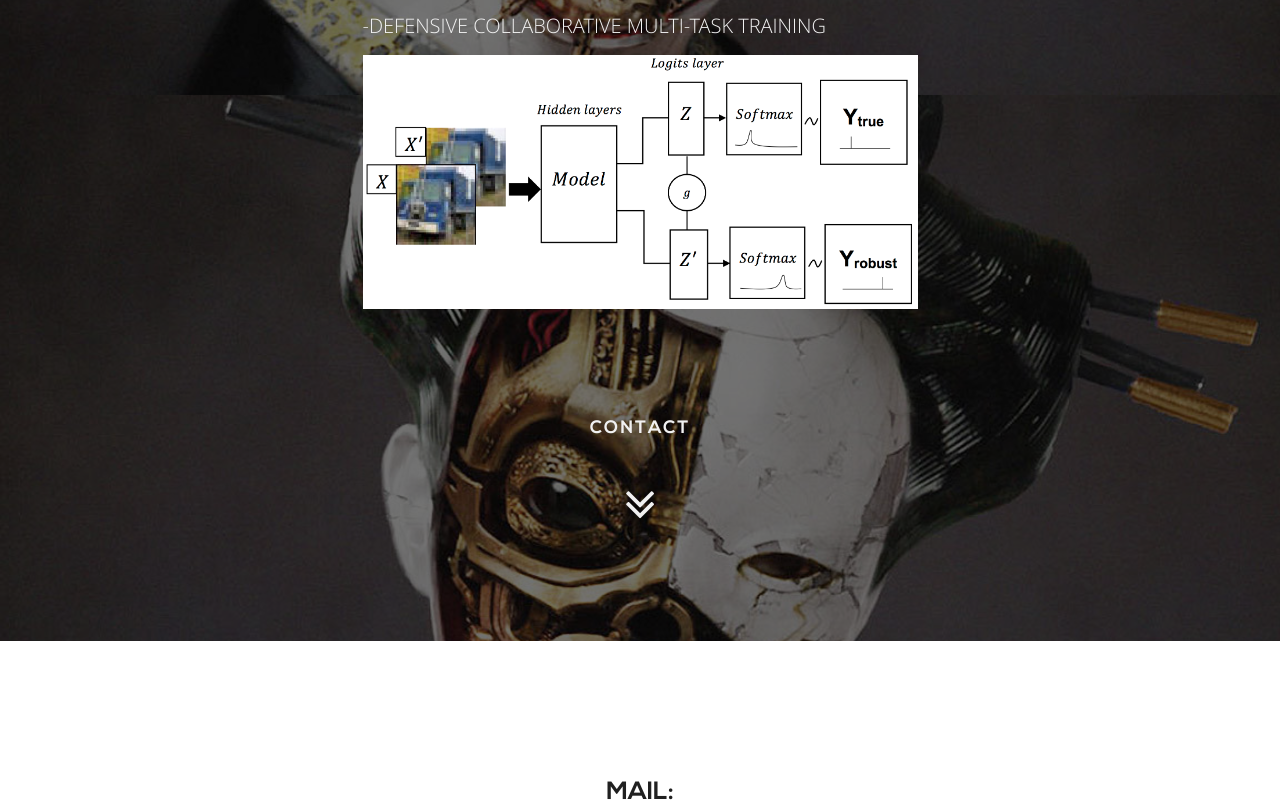
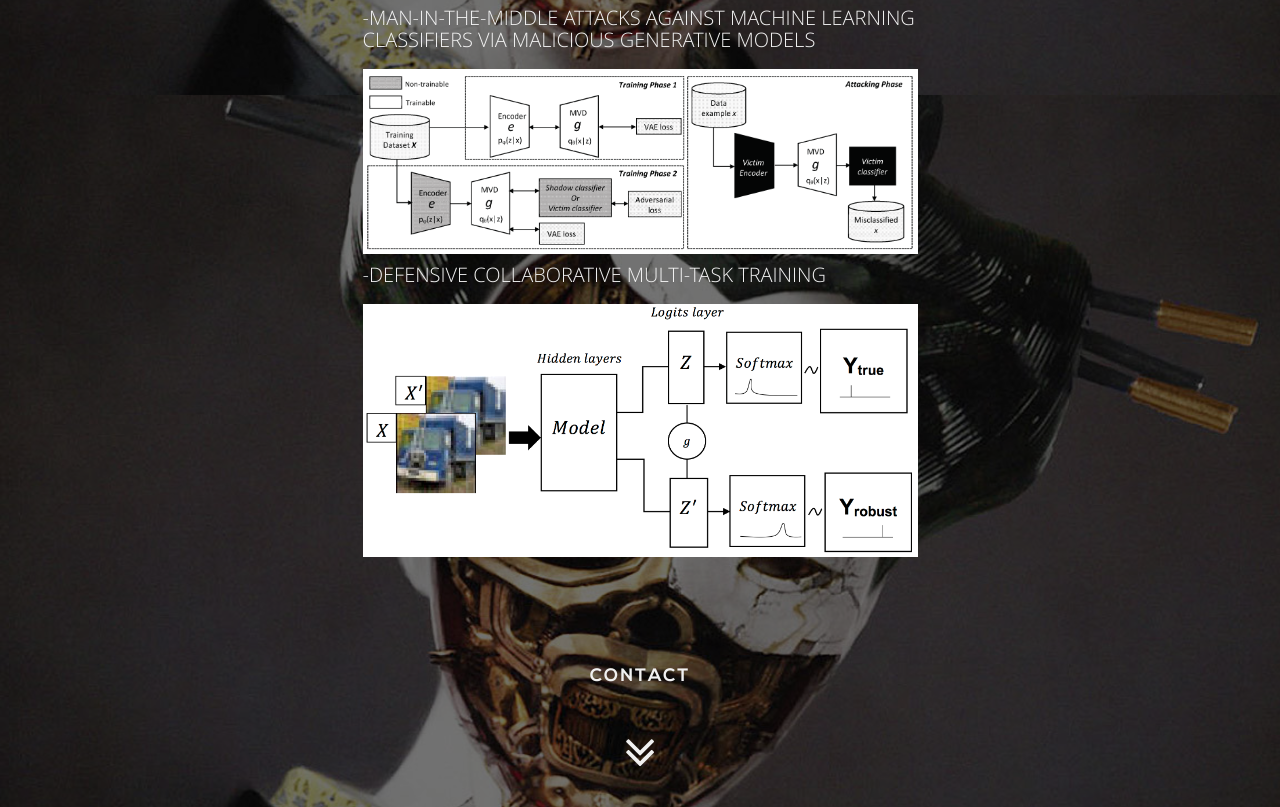
Before and after one commit to PassiveVision/DeepSec.github.io, a plain HTML site: page index.html in a window 1280 px wide. Shown: the part 4000-4807 px from the top of the page. Drawn offline with Linux system fonts and the light colour scheme; some packages are replaced by stand-ins of ours; a script that the page names is missing.

Commit message:
Update index.html

```diff
--- a/index.html
+++ b/index.html
@@ -174,7 +174,12 @@
 									<div class="about-photo">
 										<img src="assets/images/demo.png"/>
 									</div>
-									<h6 align="justify"> </h6>
+
+									<h6 align="left">-Man-in-the-Middle Attacks against Machine Learning Classifiers via Malicious Generative Models</h6>
+									<div class="about-photo">
+										<img src="assets/images/train_MVD-eps-converted-to.png"/>
+									</div>
+
 									<h6 align="left">-Defensive collaborative multi-task training</h6>
 									<div class="about-photo">
 										<img src="assets/images/CMT.png"/>
```
